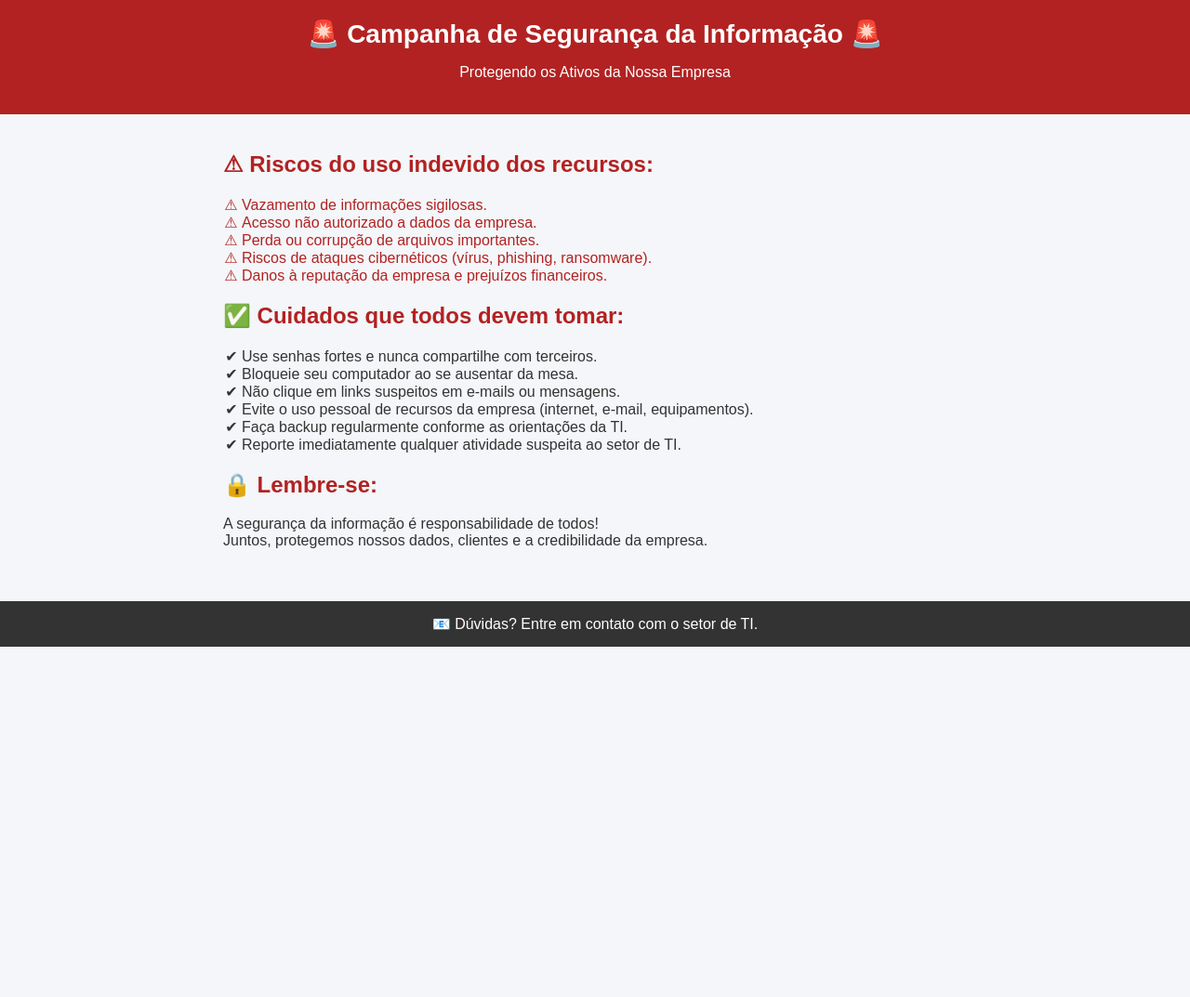
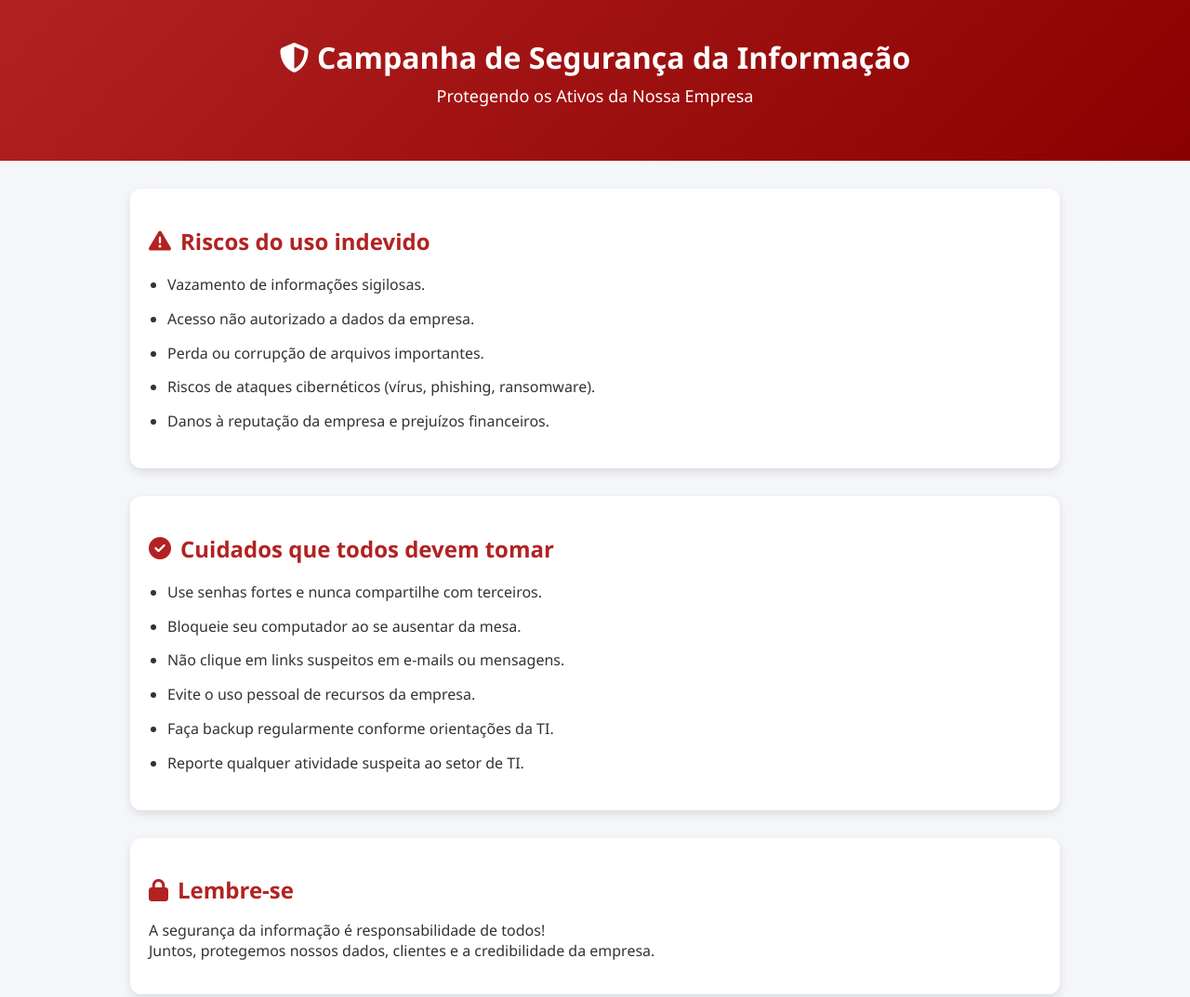
Before and after one commit to beatrizrckr97/campanha-seguranca, a plain HTML site: page index.html in a window 1280 px wide. Shown: the top 1073 px of the page at 93% size. Before the commit the page ends 800 px from the top, so only its background shows below. Drawn offline with Linux system fonts and the light colour scheme.

Commit message:
Update index.html

```diff
--- a/index.html
+++ b/index.html
@@ -1,86 +1,117 @@
-
 <!DOCTYPE html>
 <html lang="pt-BR">
 <head>
   <meta charset="UTF-8">
   <meta name="viewport" content="width=device-width, initial-scale=1.0">
   <title>Campanha de Segurança da Informação</title>
+  <link rel="stylesheet" href="https://cdnjs.cloudflare.com/ajax/libs/font-awesome/6.4.0/css/all.min.css">
   <style>
     body {
-            font-family: Arial, sans-serif;
+      font-family: 'Segoe UI', Tahoma, Geneva, Verdana, sans-serif;
       background: #f4f6f9;
-            color: #333;
       margin: 0;
       padding: 0;
+      color: #333;
     }
     header {
-            background: #b22222;
+      background: linear-gradient(135deg, #b22222, #8b0000);
       color: white;
       text-align: center;
+      padding: 40px 20px;
+    }
+    header h1 {
+      margin: 0;
+      font-size: 32px;
+    }
+    header p {
+      margin-top: 8px;
+      font-size: 18px;
+    }
+    section {
+      max-width: 1000px;
+      margin: auto;
+      padding: 30px 20px;
+      display: grid;
+      gap: 30px;
+    }
+    .card {
+      background: white;
+      border-radius: 12px;
       padding: 20px;
+      box-shadow: 0 4px 10px rgba(0,0,0,0.1);
+      transition: transform 0.2s ease;
     }
-        h1 {
-            margin: 0;
-            font-size: 28px;
+    .card:hover {
+      transform: translateY(-5px);
     }
     h2 {
       color: #b22222;
-        }
-        section {
-            padding: 20px;
-            max-width: 800px;
-            margin: auto;
+      display: flex;
+      align-items: center;
+      gap: 10px;
+      margin-bottom: 15px;
     }
     ul {
-            list-style: "✔ ";
       padding-left: 20px;
+      line-height: 1.8;
     }
-        .alert {
-            list-style: "⚠ ";
-            color: #b22222;
+    ul li {
+      margin-bottom: 8px;
     }
     footer {
       text-align: center;
       background: #333;
       color: white;
-            padding: 15px;
+      padding: 20px;
       margin-top: 20px;
+    }
+    footer a {
+      color: #ffcccb;
+      text-decoration: none;
+      font-weight: bold;
     }
   </style>
 </head>
 <body>
   <header>
-        <h1>🚨 Campanha de Segurança da Informação 🚨</h1>
+    <h1><i class="fa-solid fa-shield-halved"></i> Campanha de Segurança da Informação</h1>
     <p>Protegendo os Ativos da Nossa Empresa</p>
   </header>
 
   <section>
-        <h2>⚠ Riscos do uso indevido dos recursos:</h2>
-        <ul class="alert">
+    <div class="card">
+      <h2><i class="fa-solid fa-triangle-exclamation"></i> Riscos do uso indevido</h2>
+      <ul>
         <li>Vazamento de informações sigilosas.</li>
         <li>Acesso não autorizado a dados da empresa.</li>
         <li>Perda ou corrupção de arquivos importantes.</li>
         <li>Riscos de ataques cibernéticos (vírus, phishing, ransomware).</li>
         <li>Danos à reputação da empresa e prejuízos financeiros.</li>
       </ul>
+    </div>
 
-        <h2>✅ Cuidados que todos devem tomar:</h2>
+    <div class="card">
+      <h2><i class="fa-solid fa-check-circle"></i> Cuidados que todos devem tomar</h2>
       <ul>
         <li>Use senhas fortes e nunca compartilhe com terceiros.</li>
         <li>Bloqueie seu computador ao se ausentar da mesa.</li>
         <li>Não clique em links suspeitos em e-mails ou mensagens.</li>
-            <li>Evite o uso pessoal de recursos da empresa (internet, e-mail, equipamentos).</li>
-            <li>Faça backup regularmente conforme as orientações da TI.</li>
-            <li>Reporte imediatamente qualquer atividade suspeita ao setor de TI.</li>
+        <li>Evite o uso pessoal de recursos da empresa.</li>
+        <li>Faça backup regularmente conforme orientações da TI.</li>
+        <li>Reporte qualquer atividade suspeita ao setor de TI.</li>
       </ul>
+    </div>
 
-        <h2>🔒 Lembre-se:</h2>
+    <div class="card">
+      <h2><i class="fa-solid fa-lock"></i> Lembre-se</h2>
       <p>A segurança da informação é responsabilidade de todos!<br>
       Juntos, protegemos nossos dados, clientes e a credibilidade da empresa.</p>
+    </div>
   </section>
 
   <footer>
-        📧 Dúvidas? Entre em contato com o setor de TI.
+    📧 Em caso de dúvidas, entre em contato com o setor de TI. <br>
+    <a href="mailto:ti@empresa.com">ti@empresa.com</a>
   </footer>
 </body>
 </html>
```
Lines whose indentation alone changed are shown as unchanged.
